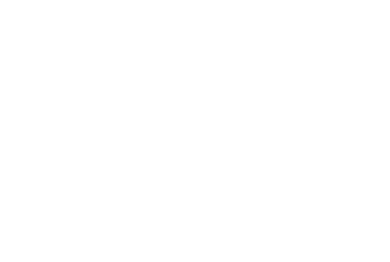
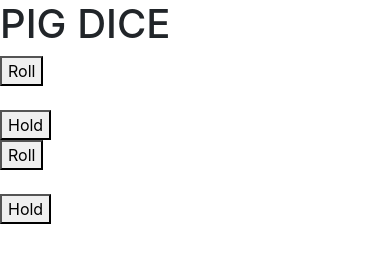
Before and after one commit to Nge-no/pig-dice, a plain HTML site: page index.html in a window 390 px wide. Drawn offline with Linux system fonts and the light colour scheme.

Commit message:
add basic layout of game page

```diff
--- a/index.html
+++ b/index.html
@@ -11,6 +11,33 @@
 </head>
 
 <body>
+  <h1>PIG DICE</h1>
+
+  <div class="row">
+    <div class="col-md-6" id="player1">
+      <button type="submit" name="button" id="roll-player1">Roll</button><br><br>
+      <button type="submit" name="button" id="hold-player1">Hold</button>
+      <div id="round-score-player1">
+
+      </div>
+      <div id="total-score-player1">
+
+      </div>
+    </div>
+
+    <div class="col-md-6" id="player2">
+      <button type="submit" name="button" id="roll-player2">Roll</button> <br><br>
+      <button type="submit" name="button" id="hold-player2">Hold</button>
+      <div id="round-score-player2">
+
+      </div>
+      <div id="total-score-player2">
+
+      </div>
+
+    </div>
+
+  </div>
 
 </body>
 
```
